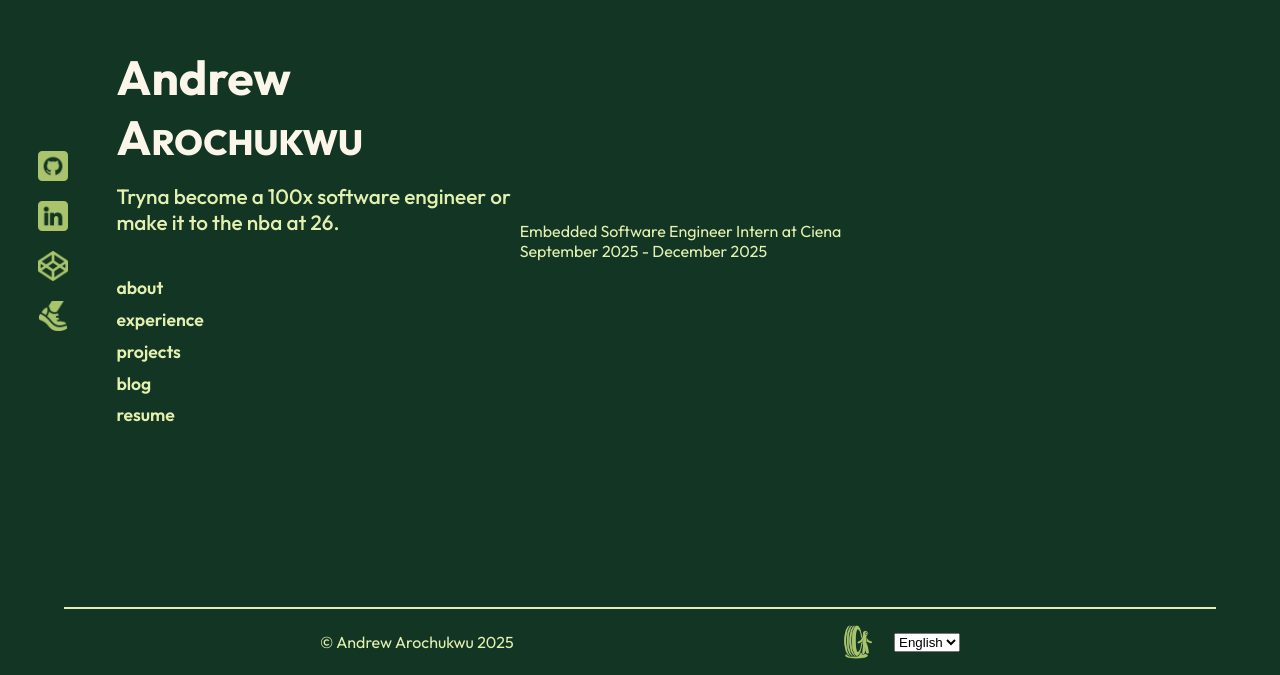
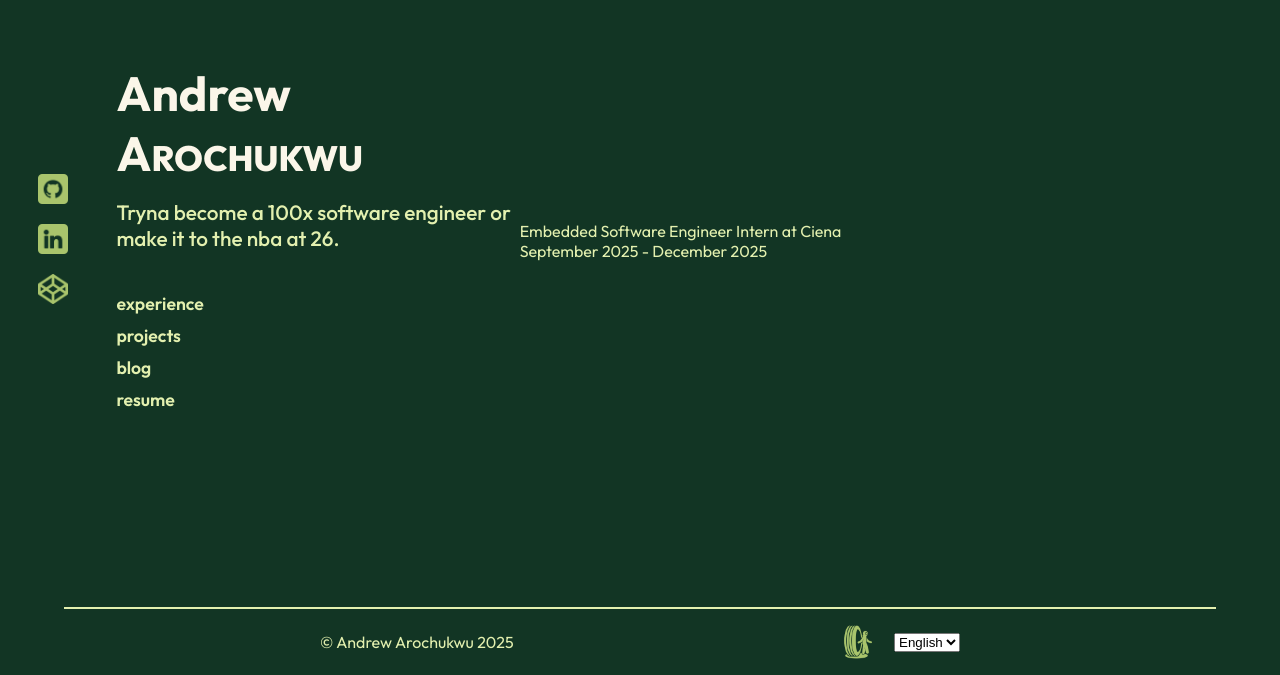
Before and after one commit to aarochuk/portfolio, a Next.js app in the folder frontend/: page / in a window 1280 px wide. Shown: the part 125-800 px from the top of the page. Built offline with nearby package versions, Linux system fonts and the light colour scheme.

Commit message:
cleaned some stuff up

```diff
--- a/frontend/src/app/page.tsx
+++ b/frontend/src/app/page.tsx
@@ -3,8 +3,6 @@ import Image from 'next/image';
 import github from '/public/icons/github.png';
 import linkedin from '/public/icons/linkedin.png';
 import codepen from '/public/icons/codepen.png';
-import lock from '/public/icons/padlock.png';
-import walking from '/public/icons/walking.png';
 import timemachine from '/public/icons/timemachine.png';
 import resume from '/public/files/resume.pdf';
 
@@ -23,7 +21,6 @@ export default function Home() {
             <a href="https://codepen.io/odinahand" target="_blank">
               <Image src={codepen} alt="github" width={30} height={30}/>
             </a>
-        <Image src={walking} alt="github" width={30} height={30}/>
           </div>
           <div className={styles.sections}>
             <h2 className={styles.firstName}>Andrew</h2>
@@ -32,7 +29,6 @@ export default function Home() {
             </div>
             <p className={styles.underName}>Tryna become a 100x software engineer or make it to the nba at 26.</p>
             <ul>
-              <li>about</li>
               <li>experience</li>
               <li>projects</li>
               <li>blog</li>
```
